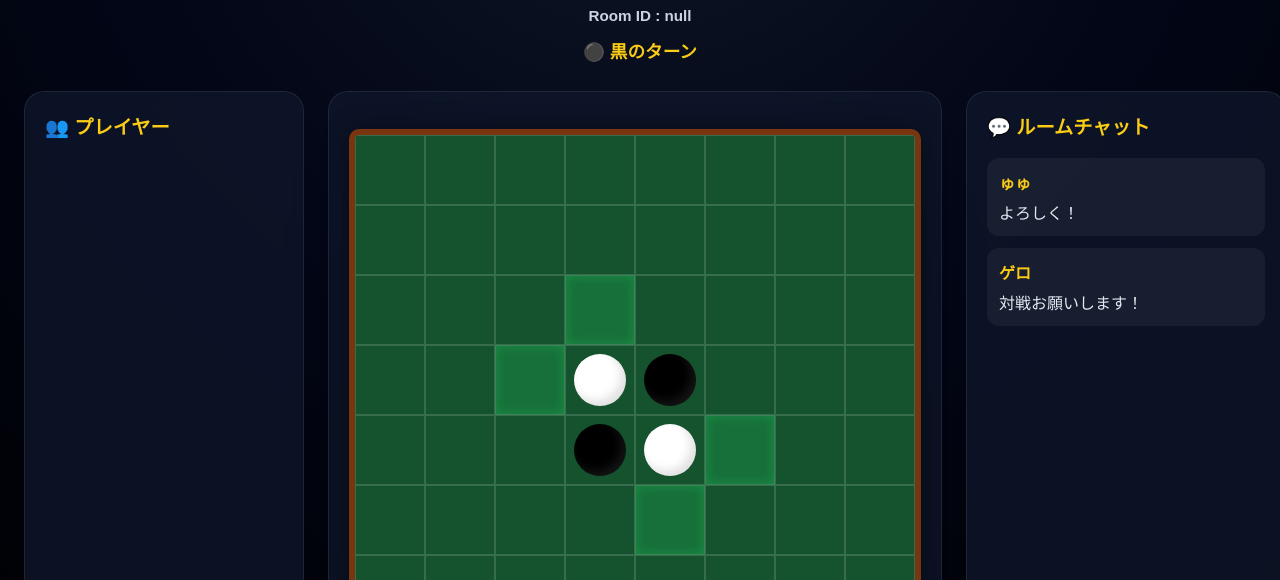
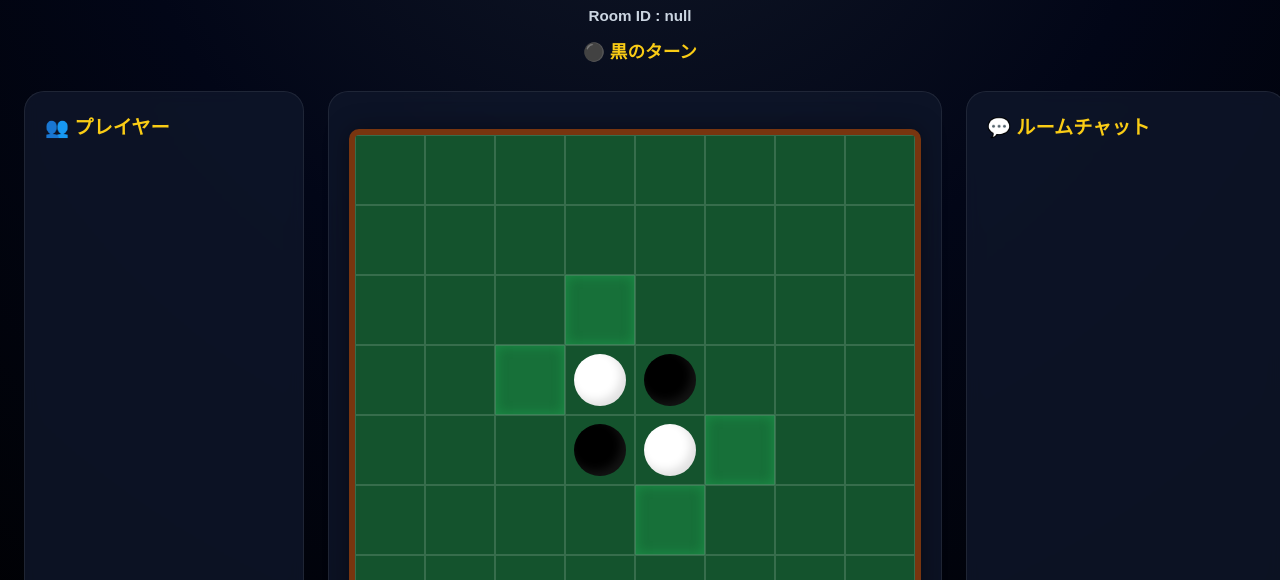
Before and after one commit to yuuyuu661/Casinotestsite, a website: page room/index.html in a window 1280 px wide. Shown: the part 220-800 px from the top of the page. Drawn offline with nearby package versions, Linux system fonts and the light colour scheme; no server answers.

Commit message:
Update index.html

```diff
--- a/room/index.html
+++ b/room/index.html
@@ -503,26 +503,6 @@ body{
         class="chat-box"
         id="chatBox"
       >
-
-        <div class="chat-message">
-          <div class="chat-user">
-            ゅゅ
-          </div>
-
-          <div class="chat-text">
-            よろしく！
-          </div>
-        </div>
-
-        <div class="chat-message">
-          <div class="chat-user">
-            ゲロ
-          </div>
-
-          <div class="chat-text">
-            対戦お願いします！
-          </div>
-        </div>
 
       </div>
 
```
